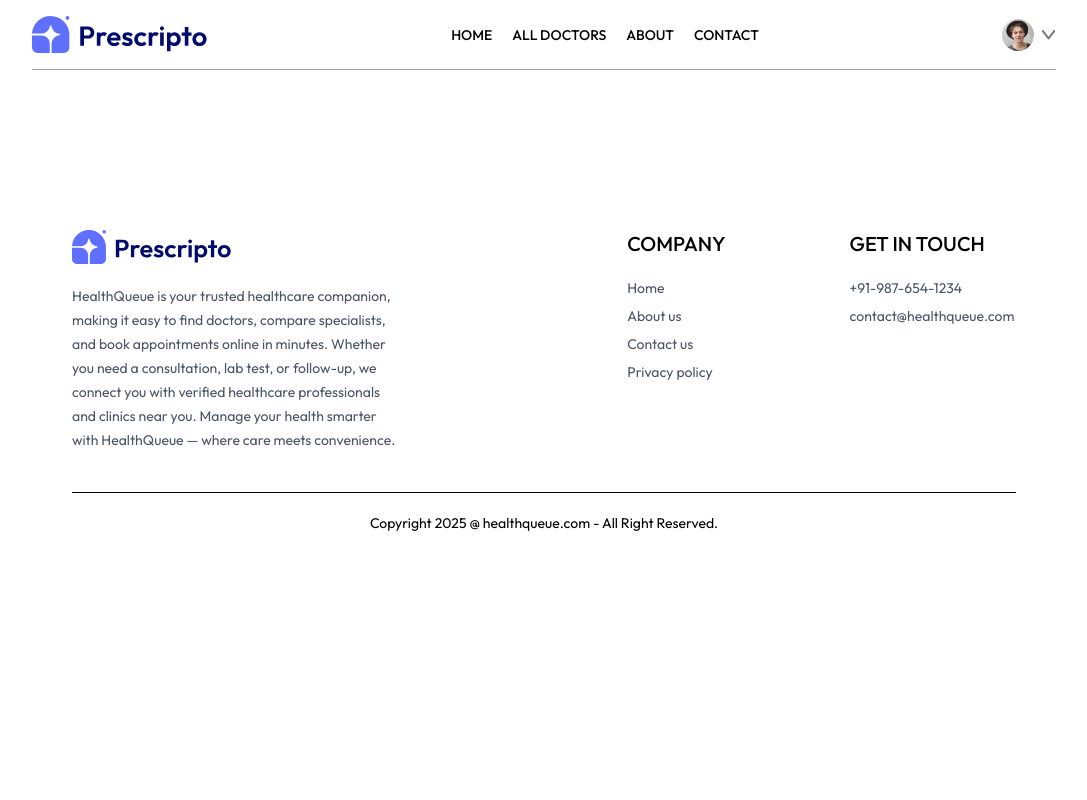
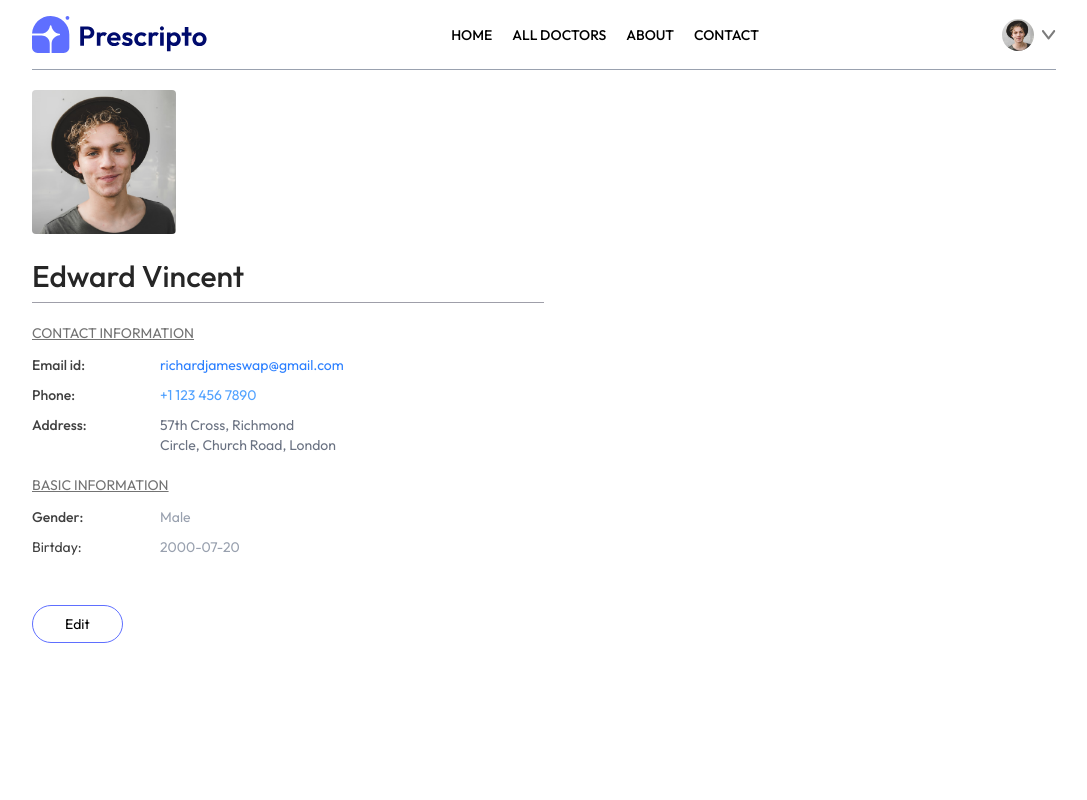
Before and after one commit to akasahilsingh/Healthqueue, a React (Vite) app in the folder frontend/: page /my-profile in a window 1280 px wide. Shown: the top 800 px of the page, without its empty margins (96-1183 px from the left). Built offline with nearby package versions, Linux system fonts and the light colour scheme.

Commit message:
feat: completed My PRofile Page

```diff
--- a/frontend/src/pages/MyProfile.jsx
+++ b/frontend/src/pages/MyProfile.jsx
@@ -1,11 +1,145 @@
-import React from 'react'
+import React, { useState } from "react";
+import { assets } from "../assets/assets";
 
 const MyProfile = () => {
+  const [userData, setUserData] = useState({
+    name: "Edward Vincent",
+    image: assets.profile_pic,
+    email: "richardjameswap@gmail.com",
+    phone: "+1  123 456 7890",
+    address: {
+      line1: "57th Cross, Richmond ",
+      line2: "Circle, Church Road, London",
+    },
+    gender: "Male",
+    birthday: "2000-07-20",
+  });
+
+  const [isEdit, setIsEdit] = useState(false);
+
   return (
-    <div>
+    <div className="max-w-lg flex flex-col gap-2 text-sm">
+      <img className="w-36 rounded" src={userData.image} alt="Profile" />
+      {isEdit ? (
+        <input
+          className="bg-gray-50 text-3xl font-medium max-w-60 mt-4"
+          onChange={(e) =>
+            setUserData((prev) => ({ ...prev, name: e.target.value }))
+          }
+          value={userData.name}
+        />
+      ) : (
+        <p className="font-medium text-3xl text-neutral-800 mt-4">
+          {userData.name}
+        </p>
+      )}
+      <hr className="bg-zinc-400 h-[1px] border-none" />
+      <div>
+        <p className="text-neutral-500 underline mt-3">CONTACT INFORMATION</p>
+        <div className="grid grid-cols-[1fr_3fr] gap-y-2.5 mt-3 text-neutral-700">
+          <p className="font-medium">Email id: </p>
+          <p className="text-blue-500">{userData.email}</p>
+          <p className="font-medium">Phone:</p>
+          {isEdit ? (
+            <input
+              className="bg-gray-100 max-w-52"
+              onChange={(e) =>
+                setUserData((prev) => ({ ...prev, phone: e.target.value }))
+              }
+              value={userData.phone}
+            />
+          ) : (
+            <p className="text-blue-400">{userData.phone}</p>
+          )}
+          <p className="font-medium">Address: </p>
+          {isEdit ? (
+            <p>
+              <input
+                className="bg-gray-50"
+                onChange={({ target: { value } }) =>
+                  setUserData((prev) => ({
+                    ...prev,
+                    address: { ...prev.address, line1: value },
+                  }))
+                }
+                value={userData.address.line1}
+                type="text"
+              />
+              <br />
+              <input
+                className="bg-gray-50"
+                onChange={({ target: { value } }) =>
+                  setUserData((prev) => ({
+                    ...prev,
+                    address: { ...prev.address, line2: value },
+                  }))
+                }
+                value={userData.address.line2}
+                type="text"
+              />
+            </p>
+          ) : (
+            <p className="text-gray-500">
+              {userData.address.line1}
+              <br />
+              {userData.address.line2}
+            </p>
+          )}
+        </div>
+      </div>
+      <div>
+        <p className="text-neutral-500 underline mt-3">BASIC INFORMATION</p>
+        <div className="grid grid-cols-[1fr_3fr] gap-y-2.5 mt-3 text-neutral-700">
+          <p className="font-medium">Gender: </p>
+          {isEdit ? (
+            <select
+              className="max-w-20 bg-gray-100"
+              onChange={(e) =>
+                setUserData((prev) => ({ ...prev, gender: e.target.value }))
+              }
+              value={userData.gender}
+            >
+              <option value="Male">Male</option>
+              <option value="Female">Female</option>
+              <option value="Others">Other</option>
+            </select>
+          ) : (
+            <p className="text-gray-400">{userData.gender}</p>
+          )}
+          <p className="text-medium">Birtday:</p>
+          {isEdit ? (
+            <input
+              className="max-w-28 bg-gray-100"
+              type="date"
+              onChange={(e) =>
+                setUserData((prev) => ({ ...prev, birthday: e.target.value }))
+              }
+              value={userData.birthday}
+            ></input>
+          ) : (
+            <p className="text-gray-400">{userData.birthday}</p>
+          )}
+        </div>
+      </div>
+      <div className="mt-10">
+        {isEdit ? (
+          <button
+            className="border border-primary px-8 py-2 rounded-full hover:bg-primary hover:text-white transition-all"
+            onClick={() => setIsEdit(false)}
+          >
+            Save Information
+          </button>
+        ) : (
+          <button
+            className="border border-primary px-8 py-2 rounded-full hover:bg-primary hover:text-white transition-all"
+            onClick={() => setIsEdit(true)}
+          >
+            Edit
+          </button>
+        )}
+      </div>
+    </div>
+  );
+};
 
-    </div>
-  )
-}
-
-export default MyProfile
+export default MyProfile;
```
